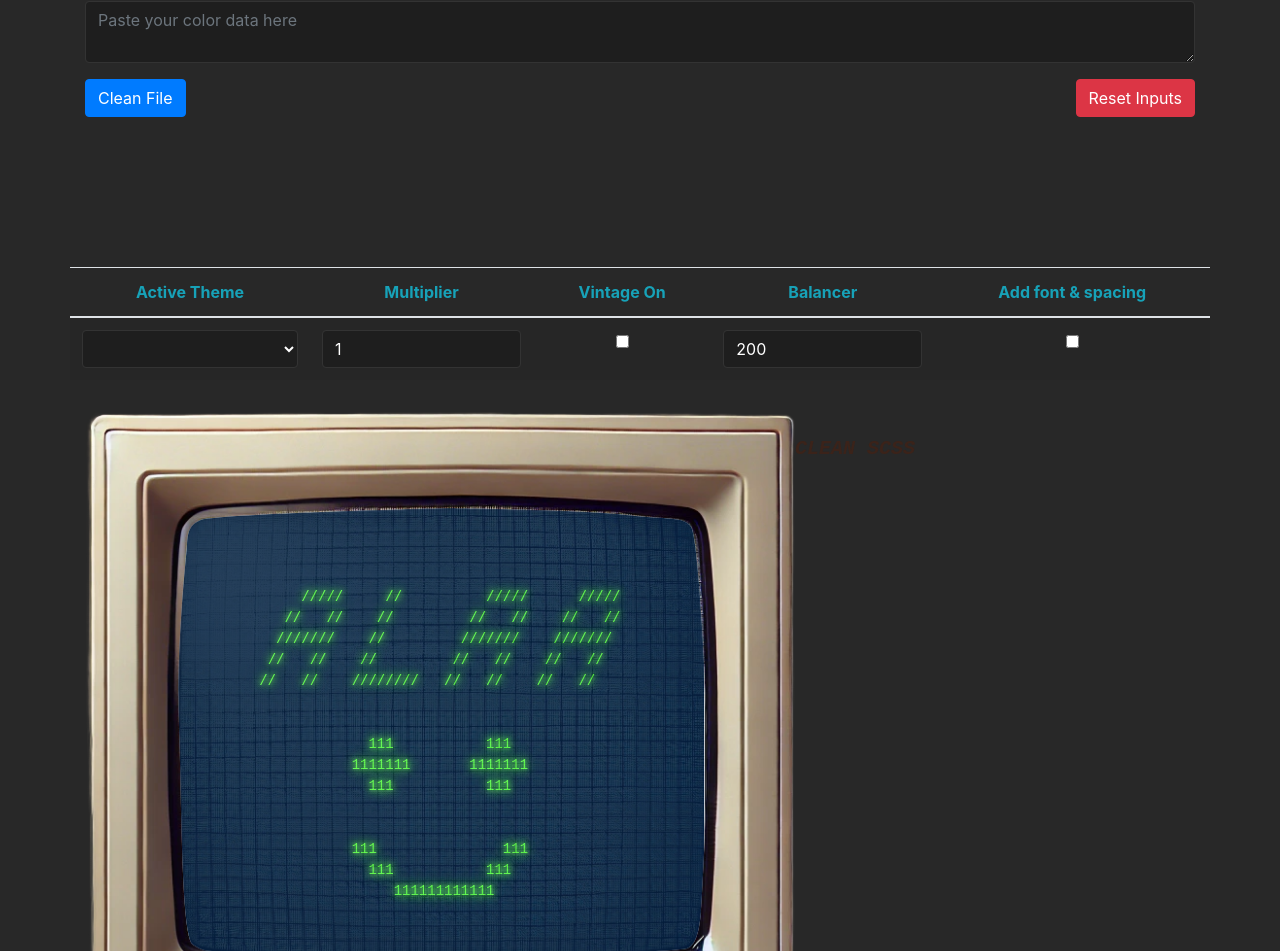
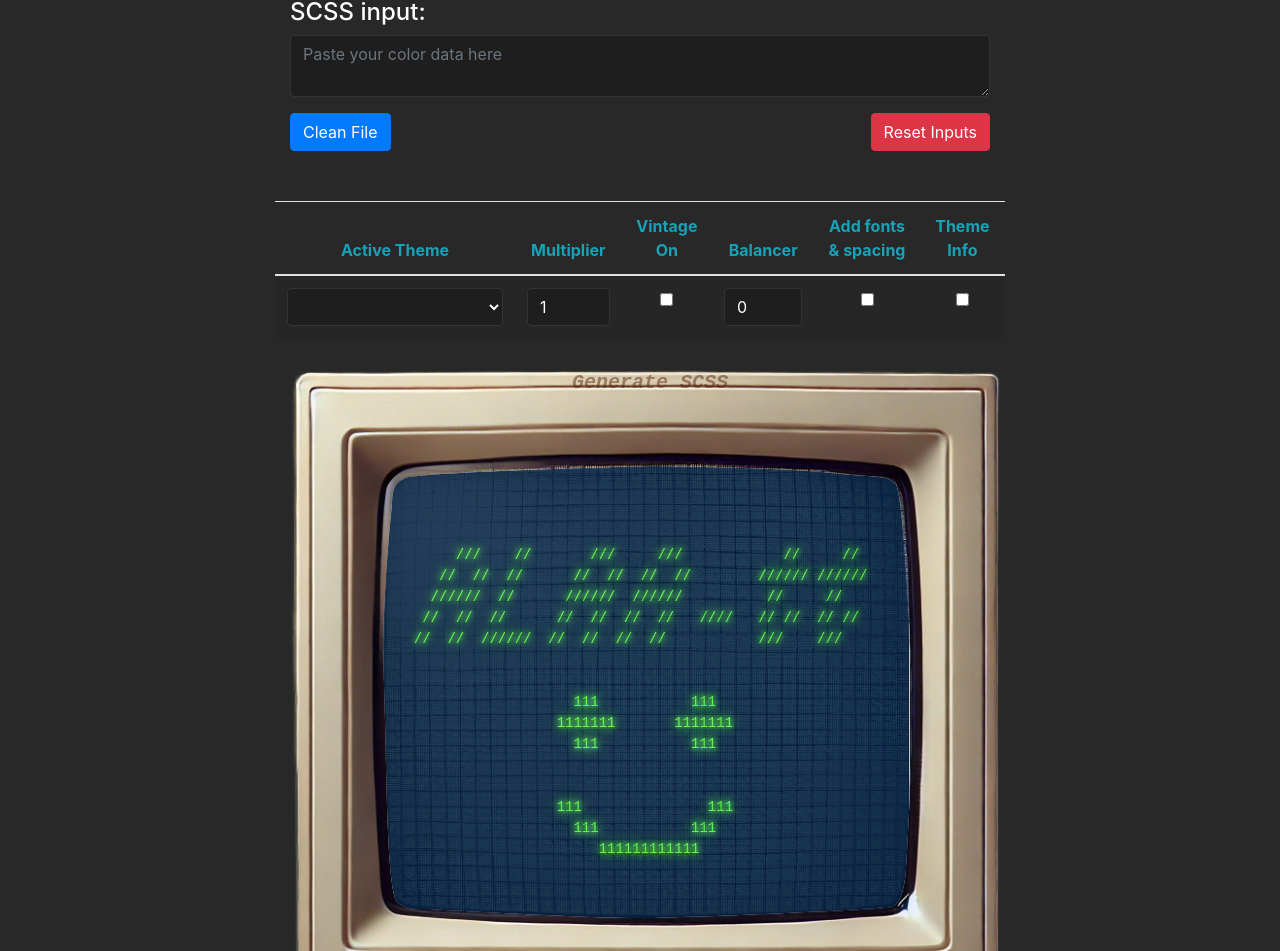
Before and after one commit to zatismi/ScssThemeColorsGenerator, a plain HTML site: page home.html in a window 1280 px wide. Shown: the part 150-1101 px from the top of the page. Drawn offline with nearby package versions, Linux system fonts and the light colour scheme.

Commit message:
Update README and enhance UI for SCSS Theme Colors Generator

```diff
--- a/home.html
+++ b/home.html
@@ -7,13 +7,13 @@
     <link href="https://stackpath.bootstrapcdn.com/bootstrap/4.5.2/css/bootstrap.min.css" rel="stylesheet" />
     <link href="styles.css" rel="stylesheet" />
 
-    <title>SCSS to JSON Converter</title>
+    <title>SCSS Theme Colors Generator (Tre-Formaggi) 🧀🧀🧀</title>
 </head>
 
-<body class="container mt-5">
-    <h1 class="text-center border-bottom">SCSS Cleaner</h1>
+<body class="container mt-5" style="min-width: 700px; max-width: 730px;">
+    <h3 class="text-center border-bottom pb-4">SCSS Theme Colors Generator<br>(Tre-Formaggi) 🧀🧀🧀</h3>
 
-    <h2>SCSS input:</h2>
+    <h4>SCSS input:</h4>
     <textarea id="inputField" class="form-control mb-3" placeholder="Paste your color data here"
         onchange="reactivateCleanBtn()"></textarea>
     <div class="d-flex justify-content-between mb-3">
@@ -26,7 +26,7 @@
     </div>
 
     <div class="position-relative">
-        <div class="row" id="clean-options" style="margin-top: 150px;">
+        <div class="row" id="clean-options" style="margin-top: 50px;">
             <table class="table table-striped text-center">
                 <thead>
                     <tr>
@@ -34,7 +34,8 @@
                         <th class="text-info">Multiplier</th>
                         <th class="text-info">Vintage On</th>
                         <th class="text-info">Balancer</th>
-                        <th class="text-info">Add font & spacing</th>
+                        <th class="text-info">Add fonts & spacing</th>
+                        <th class="text-info">Theme Info</th>
                     </tr>
                 </thead>
                 <tbody>
@@ -49,18 +50,21 @@
                             <input type="checkbox" id="vintageOn" onchange="viewCleanScss()" />
                         </td>
                         <td>
-                            <input type="number" id="balancer" class="form-control" value="200" min="200" max="500" />
+                            <input type="number" id="balancer" class="form-control" value="0" min="0" max="500" onchange="viewCleanScss()"/>
                         </td>
                         <td>
                             <input type="checkbox" id="complement" onchange="toggleCompletion(); viewCleanScss()" />
+                        </td>
+                        <td>
+                            <input type="checkbox" id="themeInfo" onchange="themeInfoToggle(); viewCleanScss()" />
                         </td>
                     </tr>
                 </tbody>
             </table>
         </div>
 
-        <div class="mt-3">
-            <h4 class="monitor-title">CLEAN SCSS</h4>
+        <div class="my-3">
+            <h4 class="monitor-title">Generate SCSS</h4>
             <div id="monitor-all"
                 class="position-relative d-flex flex-column justify-content-center align-items-center">
                 <button class="btn btn-secondary mb-3 copy-btn" onclick="copyToClipboard()">
@@ -71,6 +75,26 @@
                     alt="Image" />
 
                 <pre id="cleanScssOutput" class="border p-3 code-output">
+
+
+
+       ///    //       ///     ///            //     //
+     //  //  //      //  //  //  //        ////// //////
+    //////  //      //////  //////          //     //
+   //  //  //      //  //  //  //   ////   // //  // //
+  //  //  //////  //  //  //  //           ///    ///
+
+
+                     111           111
+                   1111111       1111111
+                     111           111
+
+
+                   111               111
+                     111           111
+                        111111111111
+                    </pre>
+                <!-- <pre id="cleanScssOutput" class="border p-3 code-output">
 
 
 
@@ -89,7 +113,7 @@
                    111               111
                      111           111
                         111111111111
-                    </pre>
+                    </pre> -->
 
                 <button id="downloadButton" class="" onclick="exportCleanScssFile()">
                     Export Clean SCSS
--- a/index.js
+++ b/index.js
@@ -21,6 +21,7 @@ function convertToJson() {
 
 let activeTheme, multiplier, vintageOn, balancer;
 let completion = false;
+let themeInfoEnabled = false;
 let completionText = `
 
 // =================================
@@ -162,7 +163,8 @@ function calculateColors() {
   activeTheme = document.getElementById("activeTheme").value;
   multiplier = document.getElementById("multiplier").value;
   vintageOn = document.getElementById("vintageOn").checked;
-  balancer = multiplier > 66 ? document.getElementById("balancer").value : 0;
+  themeInfo = document.getElementById("themeInfo").checked;
+  balancer = document.getElementById("balancer").value;
 
   const conditionMinMax =
     multiplier < 2 ? 1 : multiplier > 100 ? 100 : 1 * multiplier;
@@ -258,11 +260,13 @@ const colors = {
   blue,
 };
 
-function copyToClipboard() {}
+function themeInfoToggle() {
+  themeInfoEnabled = !themeInfoEnabled;
+}
 
-function displayCleanScss() {
+function themeInfoCalculator() {
   calculateColors();
-  let cleanScssString = `
+  return `
 ////// Theme Info //////
 // Name: ${activeTheme}
 // Type: Dark Mode
@@ -275,6 +279,15 @@ function displayCleanScss() {
 //     Multiplier Effect: ${multiplier == 1 ? "Real Colors" : `${multiplier} times`}
 //     Balancer:          ${balancer}
 
+`
+}
+
+themeInfo = themeInfoToggle()
+
+function displayCleanScss() {
+  calculateColors();
+  let cleanScssString = `
+${themeInfoEnabled ? themeInfoCalculator() : ""}
 //
 // Colors Pallet
 //
--- a/styles.css
+++ b/styles.css
@@ -121,7 +121,8 @@ body {
     right: 250px;
     font-size: 20px;
     border-radius: 50%;
-    width: 180px;
+    min-width: 180px;
+    max-width: 180px;
     height: 22px;
     padding: 0;
     text-align: center;
```
Also changed, not shown: README.md, assets/copy_button.png (added), 1 other file.
